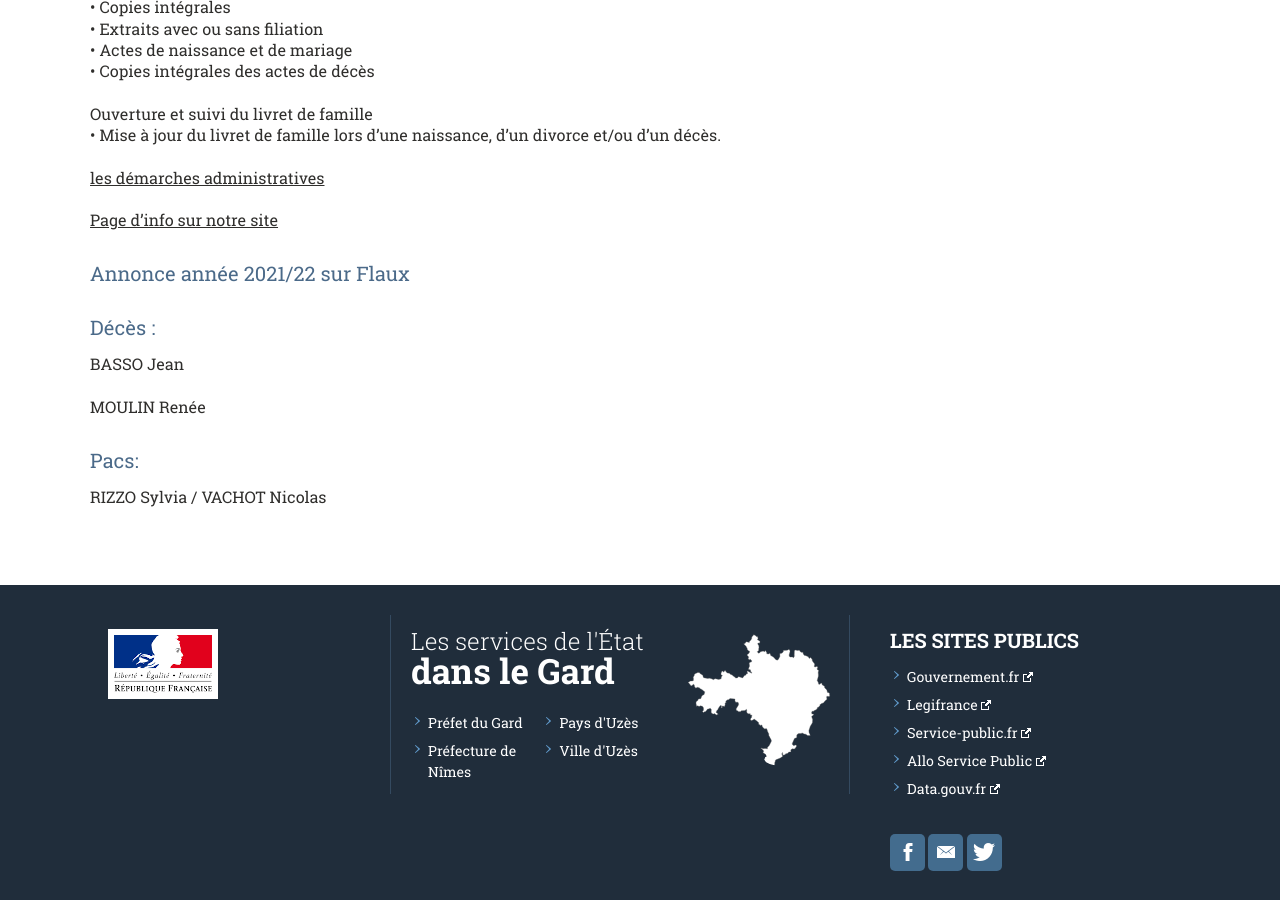
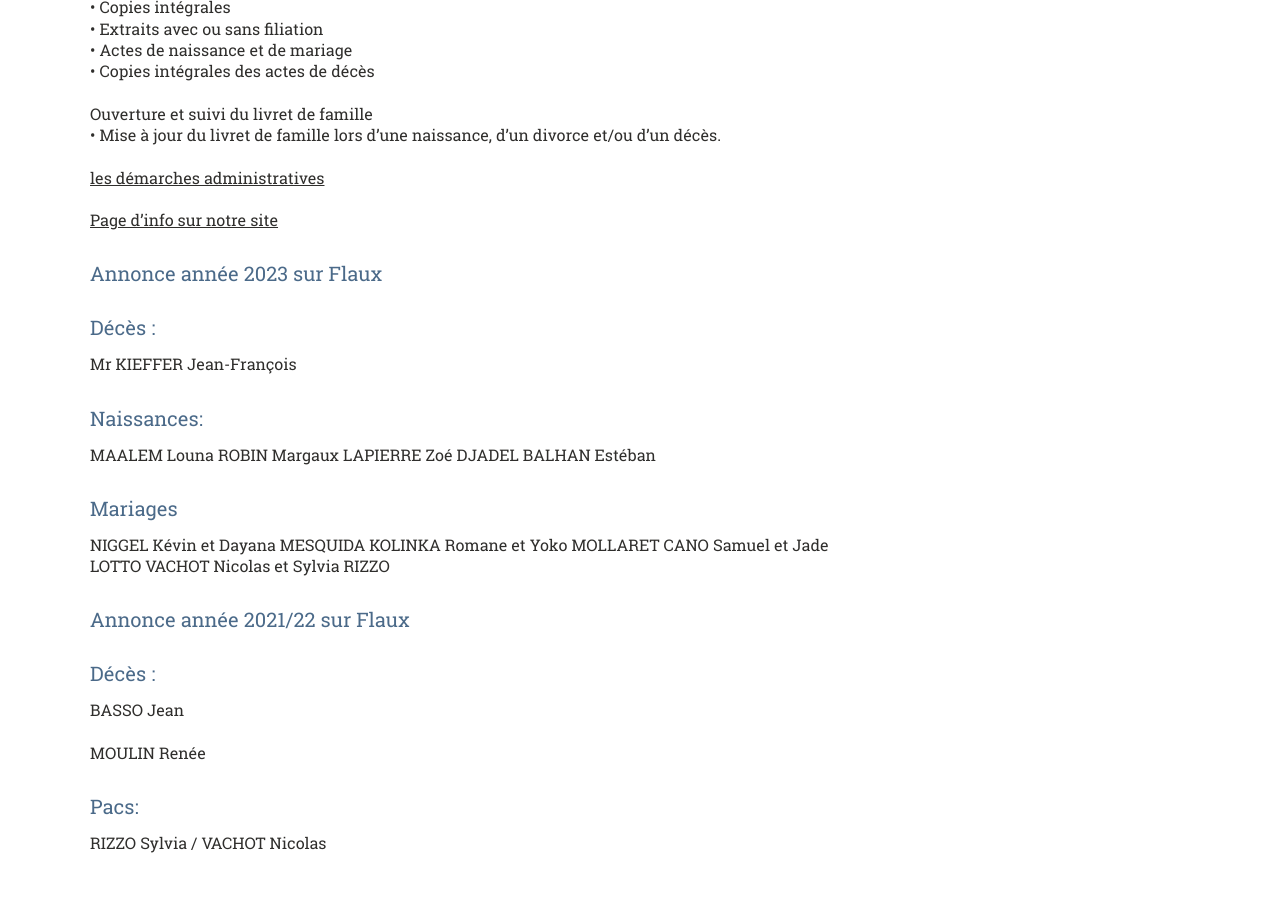
Before and after one commit to Flaux-Village/flaux-village.github.io, a Jekyll site: the page built from etatcivil.md, in a window 1280 px wide and 900 px high, scrolled down 627 px. Built offline with Jekyll 4.4.1, drawn with Linux system fonts in a browser that asks for light colours.

Commit message:
Update etatcivil.md

```diff
--- a/etatcivil.md
+++ b/etatcivil.md
@@ -33,6 +33,22 @@ Ouverture et suivi du livret de famille <br>
 
 [Page d'info sur notre site](https://flaux-village.github.io/demarches.html)  <br>
 
+## Annonce année 2023 sur Flaux
+
+## Décès :
+Mr KIEFFER Jean-François
+
+## Naissances:
+MAALEM Louna
+ROBIN Margaux
+LAPIERRE Zoé
+DJADEL BALHAN Estéban
+
+## Mariages
+NIGGEL Kévin et Dayana MESQUIDA
+KOLINKA Romane et Yoko MOLLARET
+CANO Samuel et Jade LOTTO
+VACHOT Nicolas et Sylvia RIZZO
 
 
 ## Annonce année 2021/22 sur Flaux
```
